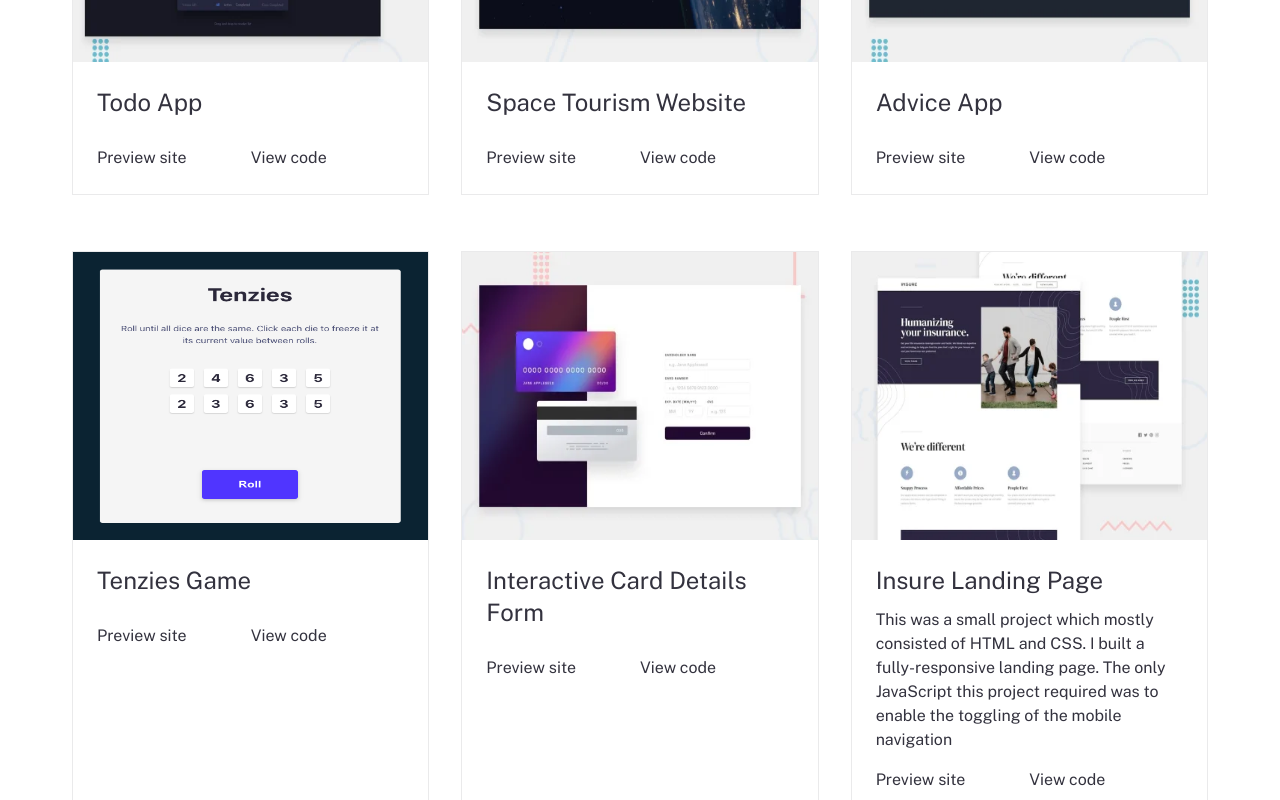
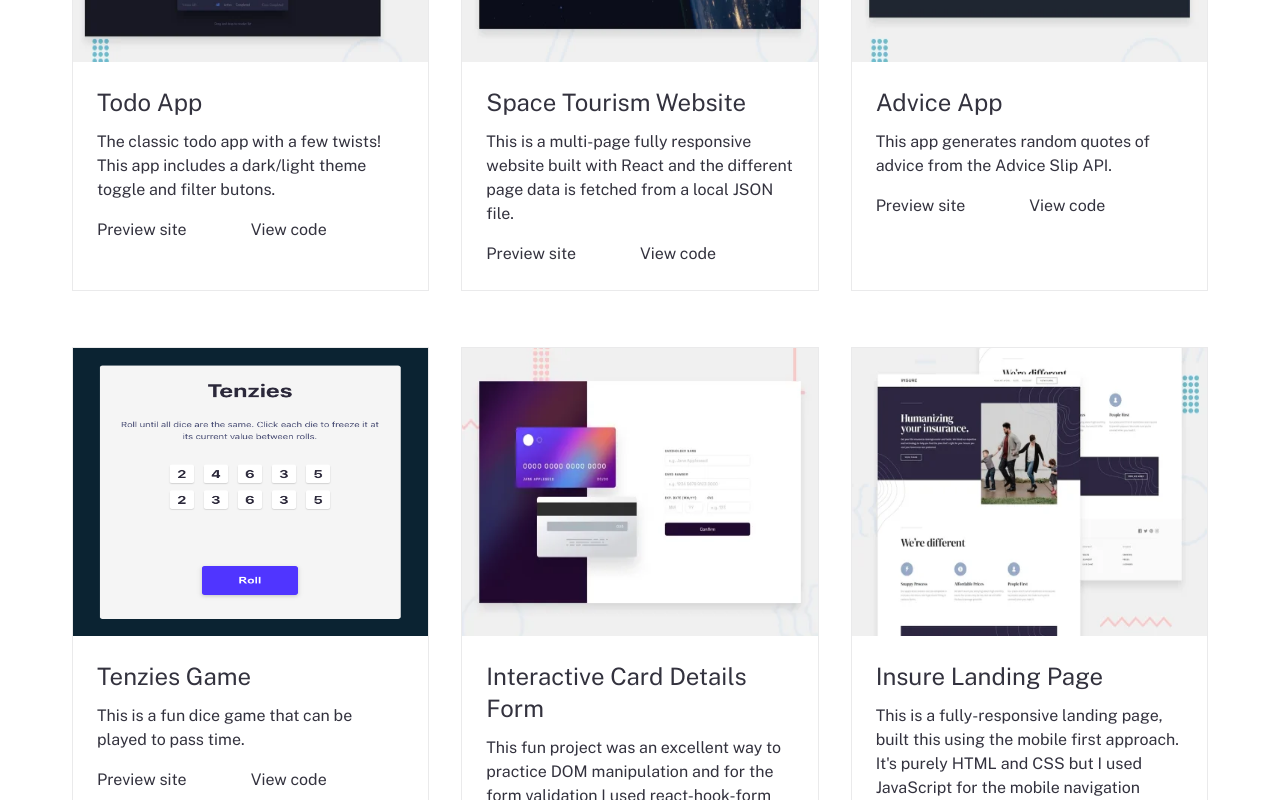
Before and after one commit to samuel-adu/portfolio-v2, a Next.js app: page / in a window 1280 px wide. Shown: the part 860-1660 px from the top of the page. Built offline with nearby package versions, Linux system fonts and the light colour scheme.

Commit message:
update project description

```diff
--- a/data.js
+++ b/data.js
@@ -2,7 +2,8 @@ export const projects = [
   {
     id: "01",
     title: "todo app",
-    description: "",
+    description:
+      "The classic todo app with a few twists! This app includes a dark/light theme toggle and filter butons.",
     img: "todo.webp",
     github: "https://github.com/theadusamuel/Todo-App",
     liveUrl: "https://todo-app-lilac-three.vercel.app",
@@ -10,7 +11,8 @@ export const projects = [
   {
     id: "02",
     title: "space tourism website",
-    description: "",
+    description:
+      "This is a multi-page fully responsive website built with React and the different page data is fetched from a local JSON file.",
     img: "space-tourism.webp",
     github: "https://github.com/theadusamuel/space-tourism-website",
     liveUrl: "http://space-tourism-website-beta.vercel.app/",
@@ -18,7 +20,8 @@ export const projects = [
   {
     id: "03",
     title: "advice app",
-    description: "",
+    description:
+      "This app generates random quotes of advice from the Advice Slip API.",
     img: "advice-app.webp",
     github: "https://github.com/theadusamuel/advice-generator-app",
     liveUrl: "http://advice-generator-app-dun.vercel.app/",
@@ -26,7 +29,7 @@ export const projects = [
   {
     id: "04",
     title: "tenzies game",
-    description: "",
+    description: "This is a fun dice game that can be played to pass time.",
     img: "tenzies-game.png",
     github: "https://github.com/theadusamuel/tenzies-game",
     liveUrl: "https://tenzies-game-beryl.vercel.app",
@@ -35,7 +38,8 @@ export const projects = [
   {
     id: "05",
     title: "interactive card details form",
-    description: "",
+    description:
+      "This fun project was an excellent way to practice DOM manipulation and for the form validation I used react-hook-form library.",
     img: "card.webp",
     github: "https://github.com/theadusamuel/interactive-card-details-form",
     liveUrl: "https://interactive-card-details-form-silk.vercel.app",
@@ -45,7 +49,7 @@ export const projects = [
     id: "06",
     title: "insure landing page",
     description:
-      "This was a small project which mostly consisted of HTML and CSS. I built a fully-responsive landing page. The only JavaScript this project required was to enable the toggling of the mobile navigation",
+      "This is a fully-responsive landing page, built this using the mobile first approach. It's purely HTML and CSS but I used JavaScript for the mobile navigation toggle.",
     img: "insure-landing-page.webp",
     github: "https://github.com/theadusamuel/Insure-landing-page",
     liveUrl: "https://insure-landing-page-nine-drab.vercel.app",
```
